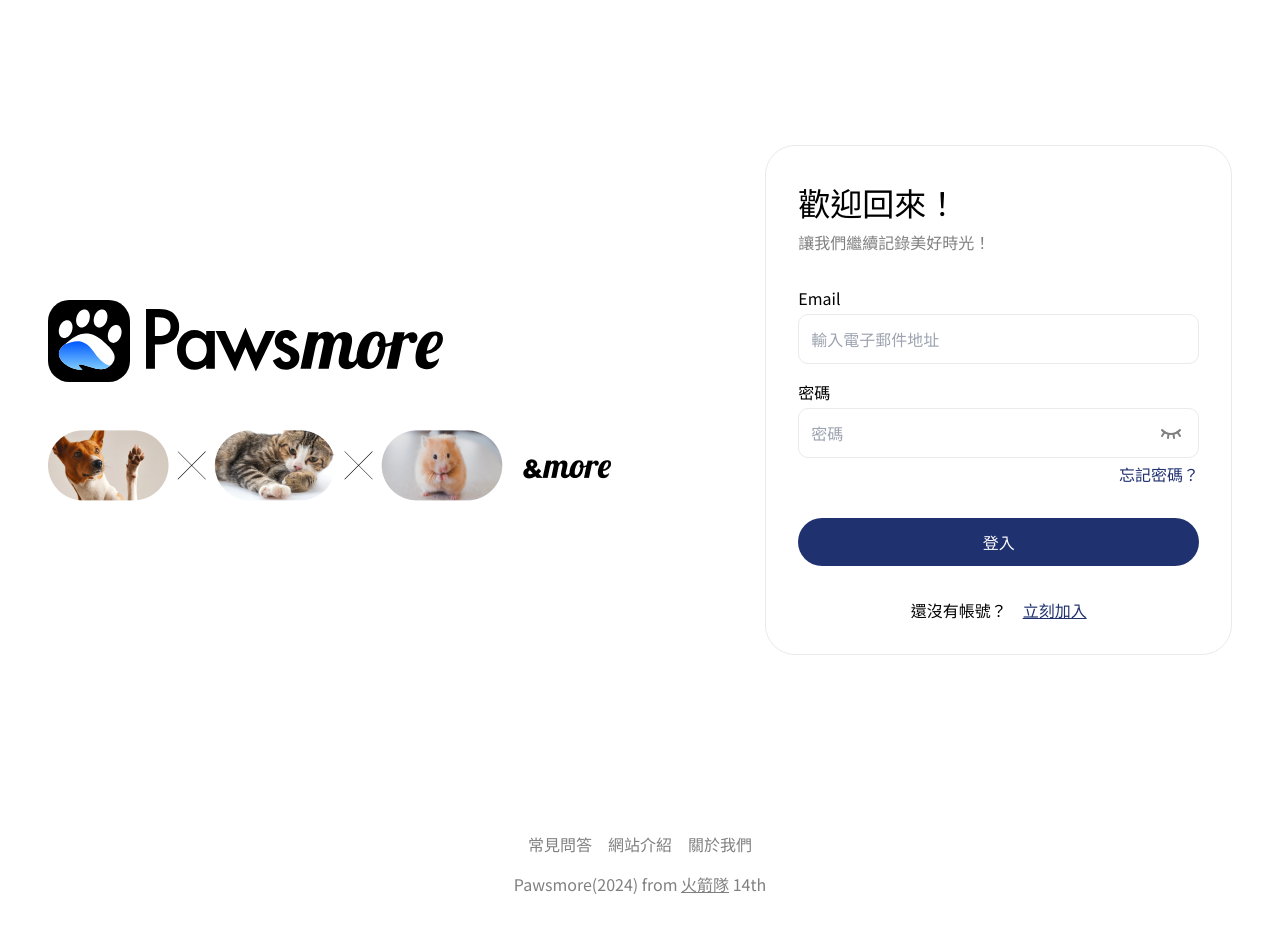
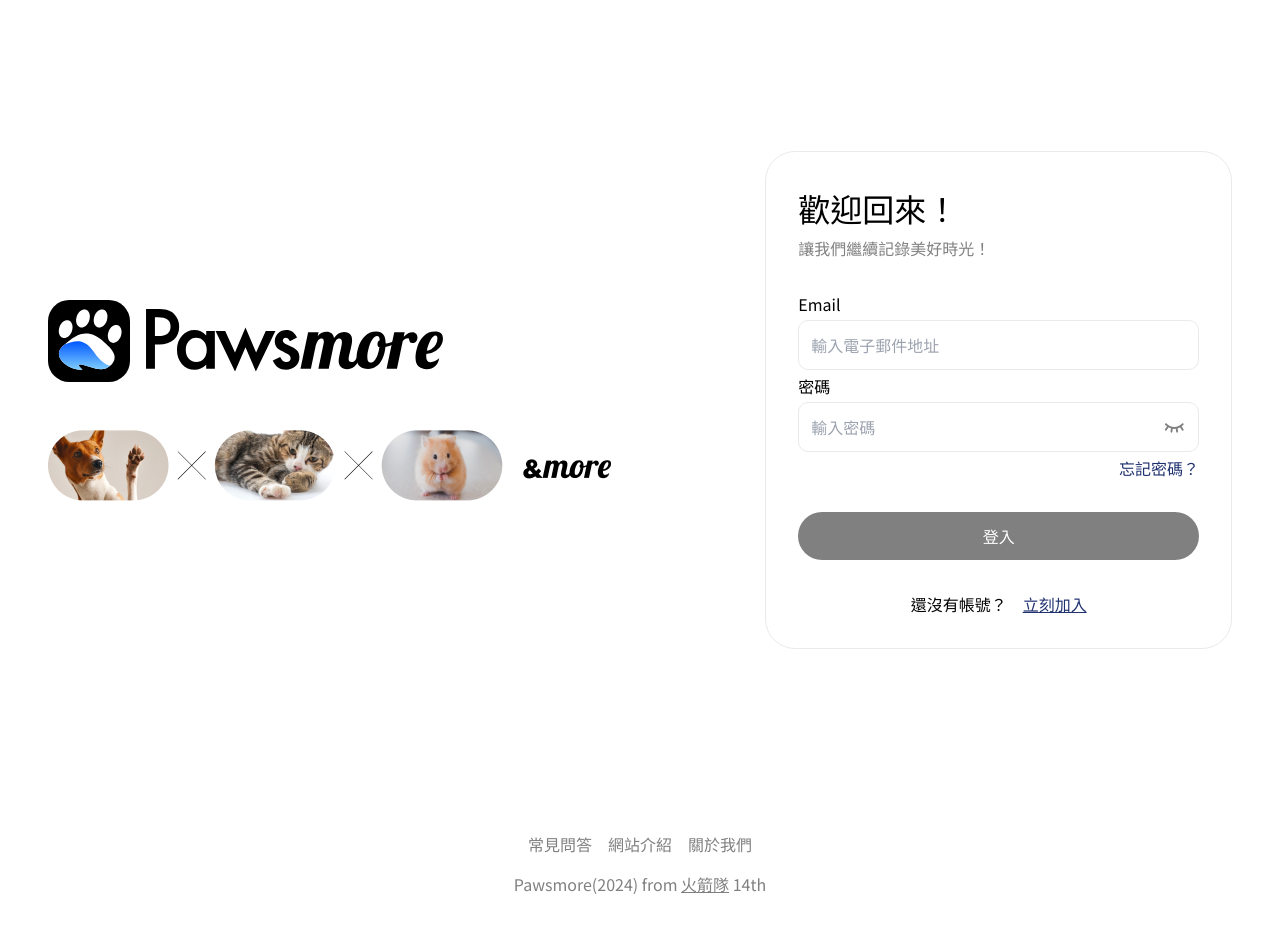
Before and after one commit to penspulse326/rocket_pawsmore, a Next.js app: page /login in a window 1280 px wide. Built offline with nearby package versions, Linux system fonts and the light colour scheme.

Commit message:
refactor: refactor login logic

```diff
--- a/src/common/lib/messageText.ts
+++ b/src/common/lib/messageText.ts
@@ -2,9 +2,10 @@ export const errorText = {
   EMAIL_INVALID: "Email 格式錯誤",
   EMAIL_NOT_EXIST: "此 Email 尚未註冊",
   EMAIL_USED: "此 Email 已註冊",
-  LOGIN_FAILED: "Email 或密碼錯誤",
+  ALL_NOT_MATCH: "Email 或密碼錯誤",
   PASSWORD_INVALID: "密碼格式錯誤",
   PASSWORD_NOT_MATCH: "密碼不相同",
   REQUIRED: "必填",
   ACCOUNT_EXIST: "此帳號已被使用",
+  UNKNOWN_ERROR: "未知的錯誤",
 };
--- /dev/null
+++ b/src/components/form/profile/PasswordInput.tsx
@@ -0,0 +1,64 @@
+import React, { forwardRef, useState } from "react";
+import ErrorMessage from "../../ErrorMessage";
+import { IconEye, IconEyeClosed } from "@tabler/icons-react";
+
+// apply react-hook-form
+interface InputPropsType {
+  name: string;
+  title: string;
+  placeholder: string;
+  message?: string;
+  onChange?: () => void;
+  onBlur?: () => void;
+}
+
+const PasswordInpput = forwardRef<HTMLInputElement, InputPropsType>(
+  ({ name, title, placeholder, message, onChange, onBlur }, ref) => {
+    const [showPassword, setShowPassword] = useState(false);
+
+    const borderStyle = message ? { border: "1px solid #F23030" } : {};
+
+    return (
+      <div className="flex flex-col gap-1">
+        <h4 className="flex justify-between items-center">
+          <span>{title}</span>
+          {message && <ErrorMessage>{message}</ErrorMessage>}
+        </h4>
+        <div
+          tabIndex={0}
+          style={borderStyle}
+          className="flex p-3 w-full outline-0 border border-stroke rounded-[10px] focus:border-note"
+        >
+          <input
+            type={showPassword ? "text" : "password"}
+            name={name}
+            placeholder={placeholder}
+            ref={ref}
+            onChange={onChange}
+            onBlur={onBlur}
+            className="w-full outline-none"
+          />
+          {/* an beautiful eye */}
+          {showPassword ? (
+            <IconEye
+              size={24}
+              color={"#808080"}
+              className="hover:cursor-pointer"
+              onClick={() => setShowPassword(false)}
+            />
+          ) : (
+            <IconEyeClosed
+              size={24}
+              color={"#808080"}
+              className="hover:cursor-pointer"
+              onClick={() => setShowPassword(true)}
+            />
+          )}
+        </div>
+      </div>
+    );
+  }
+);
+
+PasswordInpput.displayName = "Input";
+export default PasswordInpput;
--- a/src/components/form/profile/TextInput.tsx
+++ b/src/components/form/profile/TextInput.tsx
@@ -11,7 +11,7 @@ interface InputPropsType {
   onBlur?: () => void;
 }
 
-const Input = forwardRef<HTMLInputElement, InputPropsType>(
+const TextInput = forwardRef<HTMLInputElement, InputPropsType>(
   ({ name, title, placeholder, message, onChange, onBlur }, ref) => {
     const borderStyle = message ? { border: "1px solid #F23030" } : {};
 
@@ -25,9 +25,9 @@ const Input = forwardRef<HTMLInputElement, InputPropsType>(
           type="text"
           name={name}
           placeholder={placeholder}
+          ref={ref}
           onChange={onChange}
           onBlur={onBlur}
-          ref={ref}
           style={borderStyle}
           className="p-3 w-full outline-0 border border-stroke rounded-[10px] focus:border-note"
         />
@@ -36,5 +36,5 @@ const Input = forwardRef<HTMLInputElement, InputPropsType>(
   }
 );
 
-Input.displayName = "Input";
-export default Input;
+TextInput.displayName = "Input";
+export default TextInput;
--- a/src/containers/home/Login.tsx
+++ b/src/containers/home/Login.tsx
@@ -1,46 +1,49 @@
-import { use, useState } from "react";
 import Link from "next/link";
+import { Controller, useForm } from "react-hook-form";
 
-import { IconEye, IconEyeClosed } from "@tabler/icons-react";
-
-import ErrorMessage from "@/components/ErrorMessage";
+import TextInput from "@/components/form/profile/TextInput";
+import PasswordInpput from "@/components/form/profile/PasswordInput";
 import { errorText } from "@/common/lib/messageText";
+import { useEffect } from "react";
 
 interface LoginPropsType {
-  handleLogin: (e: React.FormEvent) => void;
+  onSubmit: (data: LoginFormType) => void;
   statusCode: number;
 }
-type VerifyEmailType = () => JSX.Element | null;
+interface LoginFormType {
+  email: string;
+  password: string;
+}
 
-const Login: React.FC<LoginPropsType> = ({ handleLogin, statusCode }) => {
-  const [email, setEmail] = useState("");
-  const [password, setPassword] = useState("");
-  const [showPassword, setShowPassword] = useState(false);
-  const [isFormChanged, setIsFormChanged] = useState(false);
+const Login: React.FC<LoginPropsType> = ({
+  onSubmit: handleLogin,
+  statusCode,
+}) => {
+  const {
+    handleSubmit,
+    control,
+    setError,
+    clearErrors,
+    formState: { errors, isValid },
+  } = useForm<LoginFormType>();
 
-  const isFormValid: boolean = email.trim() !== "" && password.trim() !== "";
-  const isEmailValid: boolean = /^[^\s@]+@[^\s@]+\.[^\s@]+$/.test(
-    email.toString()
-  );
+  useEffect(() => {
+    switch (statusCode) {
+      case 400:
+        setError("email", { message: errorText.EMAIL_NOT_EXIST });
+        break;
+      case 401:
+        setError("email", { message: errorText.ALL_NOT_MATCH });
+        break;
+      case 500:
+        setError("email", { message: errorText.UNKNOWN_ERROR });
+        break;
+      default:
+        break;
+    }
+  }, [statusCode, setError, clearErrors]);
 
-  const verifyEmail: VerifyEmailType = () => {
-    if (isFormChanged) {
-      if (email === "") {
-        return <ErrorMessage>{errorText.REQUIRED}</ErrorMessage>;
-      } else if (!isEmailValid) {
-        return <ErrorMessage>{errorText.EMAIL_INVALID}</ErrorMessage>;
-      }
-    }
-    if (isFormValid) {
-      switch (statusCode) {
-        case 400:
-          return <ErrorMessage>{errorText.EMAIL_NOT_EXIST}</ErrorMessage>;
-        case 402:
-          return <ErrorMessage>{errorText.LOGIN_FAILED}</ErrorMessage>;
-      }
-    }
-    return null;
-  };
+  const onSubmit = (data: LoginFormType) => handleLogin(data);
 
   return (
     <div className="col-span-5 col-start-8 flex flex-col justify-center pr-12">
@@ -49,12 +52,107 @@ const Login: React.FC<LoginPropsType> = ({ handleLogin, statusCode }) => {
           <h2 className="text-[32px]">歡迎回來！</h2>
           <h3 className="text-note">讓我們繼續記錄美好時光！</h3>
         </div>
-        <form
-          onSubmit={handleLogin}
-          onChange={() => setIsFormChanged(true)}
-          className="flex flex-col gap-4"
-        >
+        <form onSubmit={handleSubmit(onSubmit)} className="flex flex-col gap-4">
           <div className="flex flex-col gap-1">
+            {/* Email */}
+            <Controller
+              name="email"
+              control={control}
+              rules={{
+                required: errorText.REQUIRED,
+                pattern: {
+                  value: /^[a-zA-Z0-9._-]+@[a-zA-Z0-9.-]+.[a-zA-Z]{2,}$/,
+                  message: errorText.EMAIL_INVALID,
+                },
+              }}
+              render={({ field }) => (
+                <TextInput
+                  title="Email"
+                  placeholder="輸入電子郵件地址"
+                  message={errors.email?.message}
+                  {...field}
+                />
+              )}
+            />
+            {/* 密碼 */}
+            <Controller
+              name="password"
+              control={control}
+              rules={{
+                required: errorText.REQUIRED,
+                pattern: {
+                  value: /^(?=.*[A-Za-z])(?=.*\d)[A-Za-z\d]{6,16}$/,
+                  message: errorText.PASSWORD_INVALID,
+                },
+              }}
+              render={({ field }) => (
+                <PasswordInpput
+                  title="密碼"
+                  placeholder="輸入密碼"
+                  message={errors.password?.message}
+                  {...field}
+                />
+              )}
+            />
+            <Link href="#" className="self-end text-primary">
+              忘記密碼？
+            </Link>
+          </div>
+          <button
+            type="submit"
+            disabled={!isValid}
+            className={`${
+              isValid ? "bg-primary" : "bg-note"
+            } mt-4 py-3 rounded-full  text-white`}
+          >
+            登入
+          </button>
+        </form>
+        <div className="flex justify-center gap-4">
+          還沒有帳號？
+          <Link href="/signup" className="text-primary underline">
+            立刻加入
+          </Link>
+        </div>
+      </section>
+    </div>
+  );
+};
+
+export default Login;
+
+// type VerifyEmailType = () => JSX.Element | null;
+
+// const [email, setEmail] = useState("");
+// const [password, setPassword] = useState("");
+// const [isFormChanged, setIsFormChanged] = useState(false);
+
+// const isFormValid: boolean = email.trim() !== "" && password.trim() !== "";
+// const isEmailValid: boolean = /^[^\s@]+@[^\s@]+\.[^\s@]+$/.test(
+//   email.toString()
+// );
+
+// const verifyEmail: VerifyEmailType = () => {
+//   if (isFormChanged) {
+//     if (email === "") {
+//       return <ErrorMessage>{errorText.REQUIRED}</ErrorMessage>;
+//     } else if (!isEmailValid) {
+//       return <ErrorMessage>{errorText.EMAIL_INVALID}</ErrorMessage>;
+//     }
+//   }
+//   if (isFormValid) {
+//     switch (statusCode) {
+//       case 400:
+//         return <ErrorMessage>{errorText.EMAIL_NOT_EXIST}</ErrorMessage>;
+//       case 402:
+//         return <ErrorMessage>{errorText.LOGIN_FAILED}</ErrorMessage>;
+//     }
+//   }
+//   return null;
+// };
+
+{
+  /* <div className="flex flex-col gap-1">
             <label
               htmlFor="email"
               className="flex justify-between items-center"
@@ -78,74 +176,5 @@ const Login: React.FC<LoginPropsType> = ({ handleLogin, statusCode }) => {
                   : "border-stroke"
               } outline-note rounded-[10px]`}
             />
-          </div>
-          <div className="flex flex-col gap-1">
-            <label
-              htmlFor="password"
-              className="flex justify-between items-center"
-            >
-              <span>密碼</span>
-              {isFormChanged && password === "" && (
-                <ErrorMessage>{errorText.REQUIRED}</ErrorMessage>
-              )}
-              {statusCode === 402 && isFormValid && (
-                <ErrorMessage>{errorText.LOGIN_FAILED}</ErrorMessage>
-              )}
-            </label>
-            <div className="flex items-center">
-              <input
-                type={`${showPassword ? "text" : "password"}`}
-                id="password"
-                name="password"
-                value={password}
-                onChange={(e) => setPassword(e.target.value)}
-                placeholder="密碼"
-                className={`p-3 w-full border ${
-                  (isFormChanged && password === "") || statusCode === 402
-                    ? "border-error outline-error"
-                    : "border-stroke"
-                } outline-note rounded-[10px]`}
-              />
-              {showPassword ? (
-                <IconEye
-                  size={24}
-                  color={"#808080"}
-                  className="-ml-10 hover:cursor-pointer"
-                  onClick={() => setShowPassword(false)}
-                />
-              ) : (
-                <IconEyeClosed
-                  size={24}
-                  color={"#808080"}
-                  className="-ml-10 hover:cursor-pointer"
-                  onClick={() => setShowPassword(true)}
-                />
-              )}
-            </div>
-            <Link href="#" className="self-end text-primary">
-              忘記密碼？
-            </Link>
-          </div>
-          <button
-            type="submit"
-            className={`mt-4 py-3 rounded-full text-white ${
-              isFormChanged && (!isFormValid || !isEmailValid)
-                ? "bg-note"
-                : "bg-primary"
-            }`}
-            disabled={!isFormValid || !isEmailValid}
-          >
-            登入
-          </button>
-        </form>
-        <div className="flex justify-center gap-4">
-          還沒有帳號？
-          <Link href="/signup" className="text-primary underline">
-            立刻加入
-          </Link>
-        </div>
-      </section>
-    </div>
-  );
-};
-export default Login;
+          </div> */
+}
--- a/src/pages/api/auth/login.ts
+++ b/src/pages/api/auth/login.ts
@@ -1,54 +1,43 @@
 import type { NextApiRequest, NextApiResponse } from "next";
-import { UserInfoType } from "@/types";
 import { apiLogin } from "../base";
 
-interface responseType {
+interface ResponseType {
+  statusCode?: number;
+  status?: "Success" | "Error";
   message: string;
-  user?: UserInfoType;
-  statusCode?: number;
+  data?: any;
 }
 
 export default async function handler(
   req: NextApiRequest,
-  res: NextApiResponse<responseType>
+  res: NextApiResponse<ResponseType>
 ) {
-  const { email, password } = JSON.parse(req.body);
-
-  const data = {
-    Email: email,
-    Password: password,
-  };
+  const requestBody = JSON.parse(req.body);
 
   try {
     const response = await fetch(apiLogin, {
       method: "POST",
-      body: JSON.stringify(data),
+      body: JSON.stringify(requestBody),
       headers: {
         "Content-Type": "application/json",
       },
     });
 
     const result = await response.json();
+    const { statusCode, message, data } = result;
+    console.log(result);
 
-    switch (result.statusCode) {
+    switch (statusCode) {
       case 200:
-        res.status(200).json({
-          message: result.message,
-          user: {
-            id: result.data.userId,
-            username: result.data.username || "琪琪",
-            account: result.data.account || "chichi1992126",
-            photoUrl: result.data.headShot || "/test/user-chichi.png",
-          },
-        });
+        res.status(200).json({ message, data });
         break;
       default:
-        res
-          .status(result.statusCode)
-          .json({ message: result.message, statusCode: result.statusCode });
+        res.status(statusCode).json({ message });
         break;
     }
   } catch (error) {
-    res.status(500).json({ message: "伺服器錯誤" });
+    // 一律拋出未知的錯誤 只有在此 Server 端可以查看詳細錯誤
+    console.error("Error:", error);
+    res.status(500).json({ message: "未知的錯誤" });
   }
 }
--- a/src/pages/login.tsx
+++ b/src/pages/login.tsx
@@ -11,22 +11,16 @@ import HomeLayout from "@/containers/home/HomeLayout";
 import Login from "@/containers/home/Login";
 import Loading from "@/components/Loading";
 
+import { LoginFormType } from "@/types";
+
 const LoginPage: NextPageWithLayout = () => {
   const dispatch = useDispatch();
   const router = useRouter();
 
   const [isLoading, setIsLoading] = useState(false);
-  const [statusCode, setStatusCode] = useState(NaN);
+  const [statusCode, setStatusCode] = useState(0);
 
-  const handleLogin = async (event: React.FormEvent) => {
-    event.preventDefault();
-
-    const { email, password } = event.target as HTMLFormElement;
-    const data = {
-      email: email.value,
-      password: password.value,
-    };
-
+  const handleLogin = async (data: LoginFormType) => {
     setIsLoading(true);
 
     try {
@@ -38,22 +32,24 @@ const LoginPage: NextPageWithLayout = () => {
       const result = await response.json();
 
       if (response.ok) {
-        setStatusCode(200);
-        dispatch(setUserInfo(result.user));
-        setIsLoading(false);
-        router.push("/social");
+        console.log("登入成功");
+        const { data } = result;
+        // dispatch(setUserInfo(data));
+        // router.push("/social");
       } else {
-        setStatusCode(result.statusCode);
-        setIsLoading(false);
+        console.log("登入失敗");
+        setStatusCode(response.status);
       }
     } catch (error) {
-      setIsLoading(false);
+      console.error("未知的錯誤");
     }
+
+    setIsLoading(false);
   };
 
   return (
     <>
-      <Login handleLogin={handleLogin} statusCode={statusCode} />
+      <Login onSubmit={handleLogin} statusCode={statusCode} />
       {isLoading && <Loading />}
     </>
   );
```
Also changed, not shown: src/containers/home/SignUp.tsx (+9 -6 lines), src/types/index.tsx (+11 -0 lines), src/components/form/profile/SubmitButton.tsx (added).
